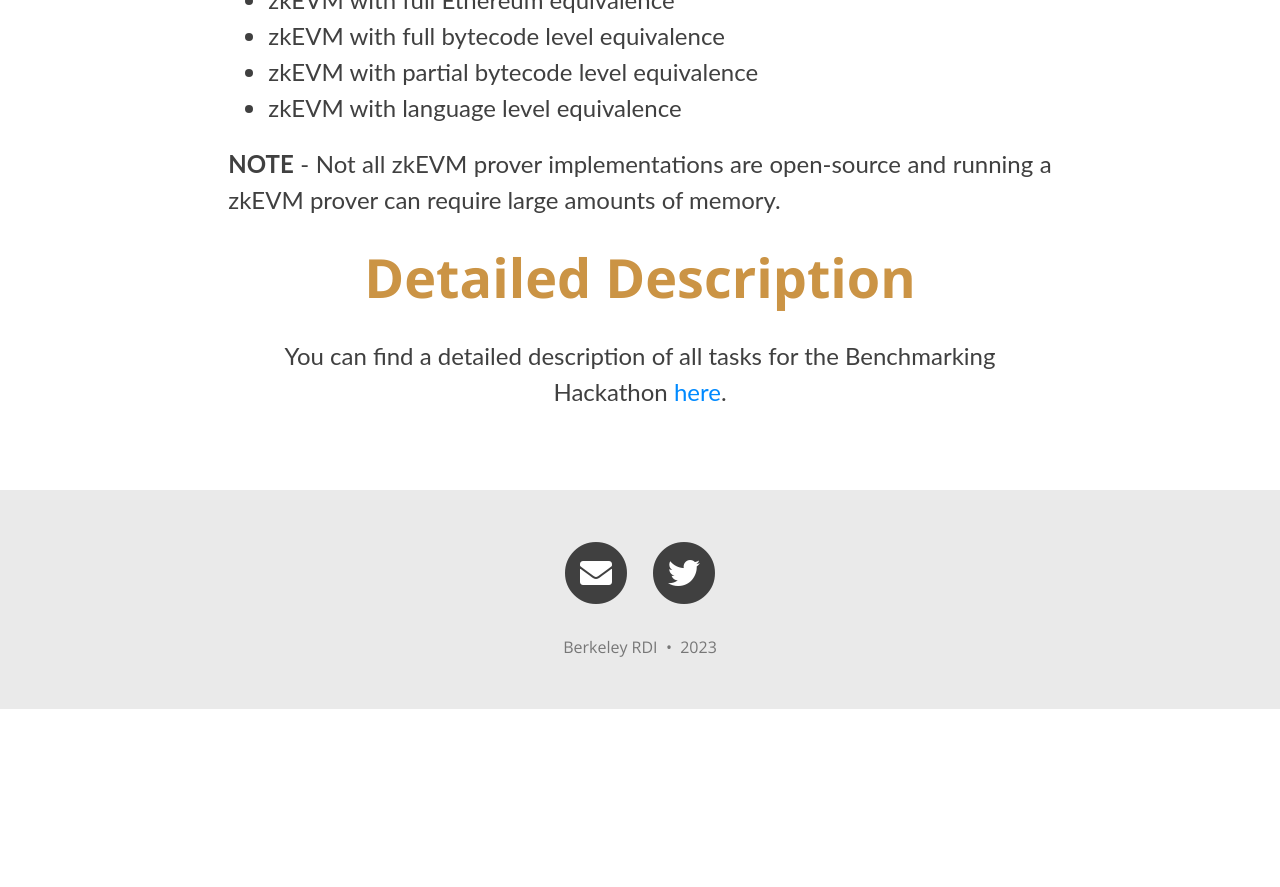
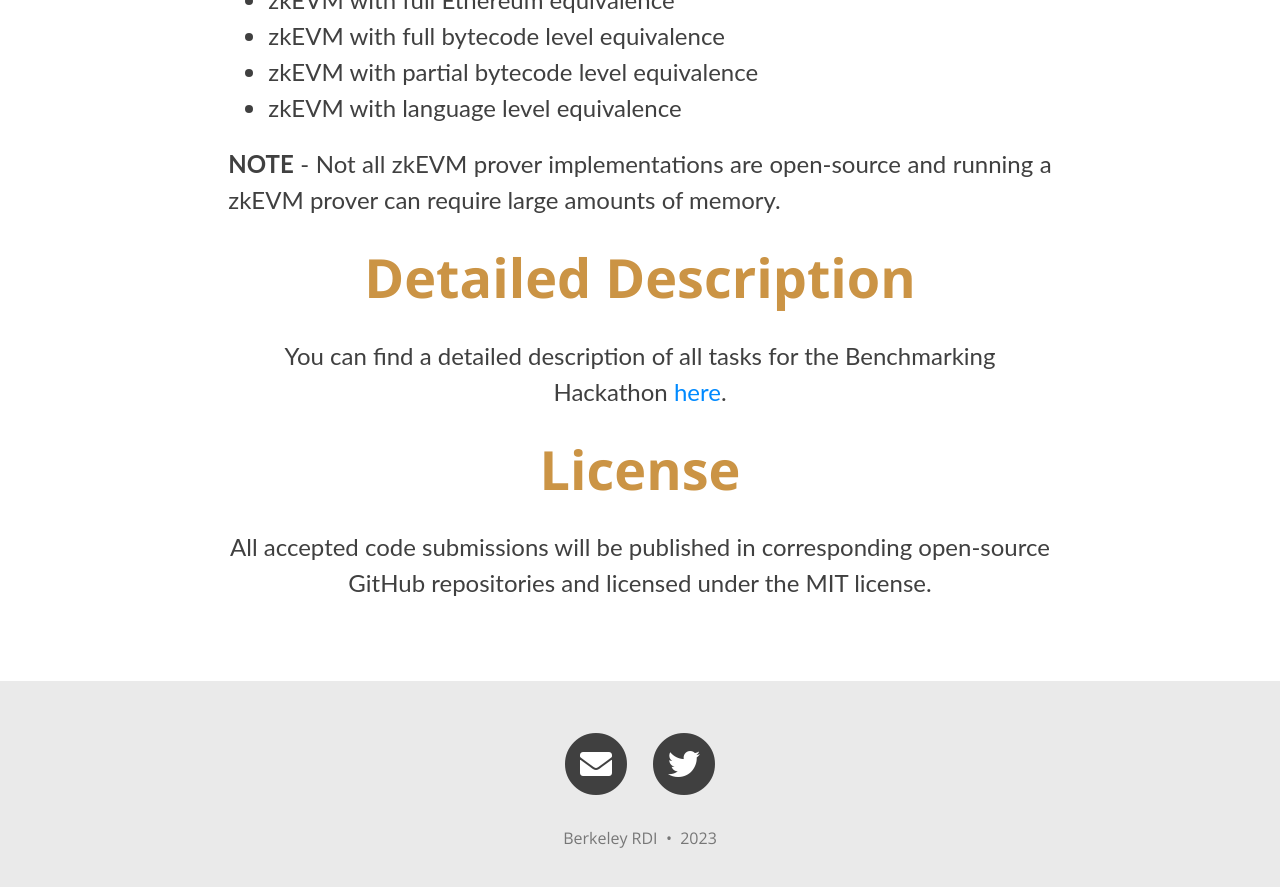
Before and after one commit to rdi-berkeley/zkp-web3-hackathon, a Jekyll site: the page built from _tracks/benchmarking_track.md, in a window 1280 px wide and 900 px high, scrolled down 8796 px. Shown: the top 887 px of the window. Built offline with Jekyll 4.4.1, drawn with Linux system fonts in a browser that asks for light colours; nearby versions of some CDN libraries; comment, search, counter and statistics services are not loaded; before the commit the page ends 9505 px from its top, so only the background shows below that.

Commit message:
Add License

```diff
--- a/_tracks/benchmarking_track.md
+++ b/_tracks/benchmarking_track.md
@@ -188,3 +188,10 @@ li {
 <div style="text-align: center;">
 <p> You can find a detailed description of all tasks for the Benchmarking Hackathon <a href="https://drive.google.com/file/d/1Igm47dFXSOFAC_wldfUG4Y9OiITqlbQu/view?usp=share_link">here</a>.</p>
 </div>
+
+<div style="text-align: center;">
+  <h1 style="font-weight: bold; font-size: 3em; color: #CB9445;">License</h1>
+</div>
+<div style="text-align: center;">
+<p> All accepted code submissions will be published in corresponding open-source GitHub repositories and licensed under the MIT license.</p>
+</div>
```
